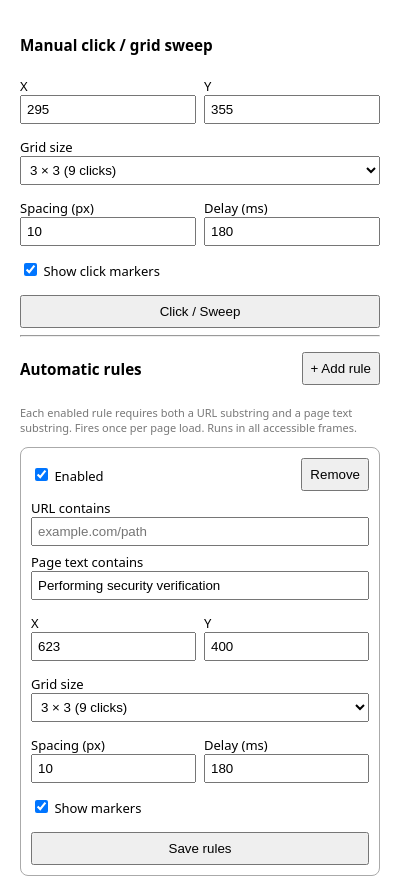
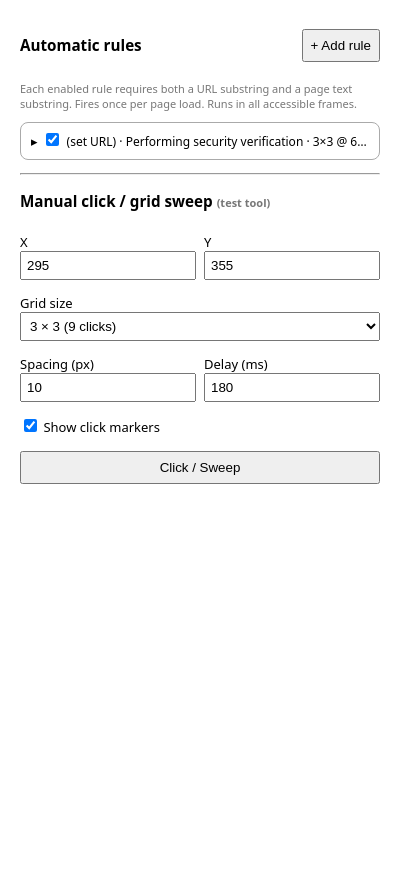
Before and after one commit to blowhacker/clickyphus, a browser extension: page popup.html in a window 400 px wide. Both pictures are taken after a click on the button "+ Add rule". After the commit the page ends 844 px from the top, so only its background shows below. Drawn offline with Linux system fonts and the light colour scheme.

Commit message:
html style

```diff
--- /dev/null
+++ b/popup-layout.js
@@ -0,0 +1,57 @@
+// Presentation-only enhancement: retain all existing fields and handlers in popup.js.
+// Each rule becomes a single expandable row; the original form remains inside it.
+(() => {
+  const container = document.getElementById('rules');
+  if (!container) return;
+
+  function compact(rule) {
+    if (rule.dataset.compact === '1') return;
+    rule.dataset.compact = '1';
+
+    const details = document.createElement('details');
+    const summary = document.createElement('summary');
+    const title = document.createElement('span');
+    title.className = 'rule-summary';
+    const editor = document.createElement('div');
+    editor.className = 'rule-editor';
+
+    // Preserve the original enable checkbox and its existing change handlers.
+    const checkbox = rule.querySelector('input[name="enabled"]');
+    if (checkbox) {
+      const label = checkbox.closest('label');
+      if (label) {
+        label.classList.add('rule-enabled');
+        label.textContent = '';
+        label.append(checkbox);
+        label.title = 'Enable/disable this rule';
+        summary.append(label);
+        // Clicking the checkbox should not also expand/collapse the row.
+        label.addEventListener('click', e => e.stopPropagation());
+      }
+    }
+
+    summary.append(title);
+    while (rule.firstChild) editor.append(rule.firstChild);
+    details.append(summary, editor);
+    rule.append(details);
+
+    const update = () => {
+      const get = name => rule.querySelector(`[name="${name}"]`)?.value?.trim() || '';
+      const url = get('urlMatch') || '(set URL)';
+      const phrase = get('textMatch') || '(set text)';
+      const size = get('gridSize') || '?';
+      const x = get('x') || '?';
+      const y = get('y') || '?';
+      title.textContent = `${url}  ·  ${phrase}  ·  ${size}×${size} @ ${x},${y}`;
+      title.title = title.textContent;
+    };
+    rule.addEventListener('input', update);
+    rule.addEventListener('change', update);
+    update();
+  }
+
+  function sync() { container.querySelectorAll('.rule').forEach(compact); }
+  const observer = new MutationObserver(sync);
+  observer.observe(container, { childList: true });
+  sync();
+})();
--- a/popup.html
+++ b/popup.html
@@ -61,6 +61,15 @@
       font-size: 11px
     }
 
+    .rule { padding: 0; margin: 6px 0; overflow: hidden; }
+
+    .rule summary { padding: 9px 10px; cursor: pointer; display: flex; align-items: center; gap: 8px; }
+    .rule summary::before { content: "▸"; flex: none; }
+    .rule details[open] > summary::before { content: "▾"; }
+    .rule-summary { white-space: nowrap; overflow: hidden; text-overflow: ellipsis; flex: 1; min-width: 0; font-size: 12px; }
+    .rule-editor { padding: 3px 10px 12px; border-top: 1px solid #ddd; }
+    .rule summary .rule-enabled { flex: none; margin: 0; }
+    .rule summary input[type=checkbox] { margin: 0; }
     #status {
       white-space: pre-wrap
     }
@@ -68,7 +77,15 @@
 </head>
 
 <body>
-  <h3>Manual click / grid sweep</h3>
+  <div class="bar">
+    <h3>Automatic rules</h3><button id="add" type="button">+ Add rule</button>
+  </div>
+  <p class="hint">Each enabled rule requires both a URL substring and a page text substring. Fires once per page load.
+    Runs in all accessible frames.</p>
+  <div id="rules"></div>
+  <p id="status" role="status"></p>
+  <hr>
+  <h3>Manual click / grid sweep <small class="hint">(test tool)</small></h3>
   <form id="manual">
     <div class="line"><label>X<input name="x" type="number" min="0" value="295" required></label><label>Y<input name="y"
           type="number" min="0" value="355" required></label></div>
@@ -79,14 +96,6 @@
     <label><input type="checkbox" name="visualize" checked> Show click markers</label>
     <button class="primary" type="submit">Click / Sweep</button>
   </form>
-  <hr>
-  <div class="bar">
-    <h3>Automatic rules</h3><button id="add" type="button">+ Add rule</button>
-  </div>
-  <p class="hint">Each enabled rule requires both a URL substring and a page text substring. Fires once per page load.
-    Runs in all accessible frames.</p>
-  <div id="rules"></div>
-  <p id="status" role="status"></p>
   <template id="rule-template">
     <section class="rule">
       <div class="bar"><label><input name="enabled" type="checkbox" checked> Enabled</label><button type="button"
@@ -104,6 +113,7 @@
     </section>
   </template>
   <script src="popup.js"></script>
+  <script src="popup-layout.js"></script>
 </body>
 
 </html>
```
Also changed, not shown: watcher.js (added, +62 -0 lines).
